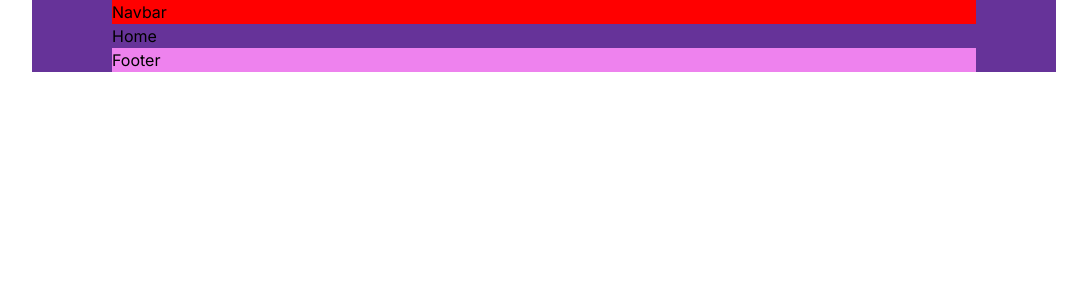
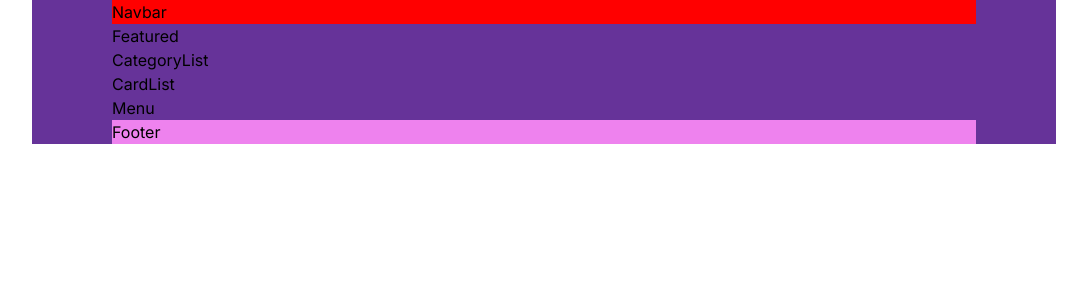
Before and after one commit to kanugurajesh/DevShare, a Next.js app: page / in a window 1280 px wide. Shown: the top 300 px of the page, without its empty margins (96-1183 px from the left). Built offline with nearby package versions, Linux system fonts and the light colour scheme.

Commit message:
Adding a boiler plate for the entire home pageg

```diff
--- a/app/page.tsx
+++ b/app/page.tsx
@@ -1,13 +1,18 @@
-import Footer from '@/components/footer/Footer'
-import Navbar from '@/components/navbar/Navbar'
-
-import Image from 'next/image'
-import Link from 'next/link'
+import styles from './homepage.module.css'
+import Featured from '@/components/featured/Featured'
+import CategoryList from '@/components/categoryList/CategoryList'
+import CardList from '@/components/cardList/CardList'
+import Menu from '@/components/Menu/Menu'
 
 export default function Home() {
   return (
-      <div>
-         <h1>Home</h1>
+      <div className={styles.container}>
+        <Featured />
+        <CategoryList />
+        <div className={styles.container}>
+          <CardList />
+          <Menu />
+        </div>
       </div>
     )
 }
```
